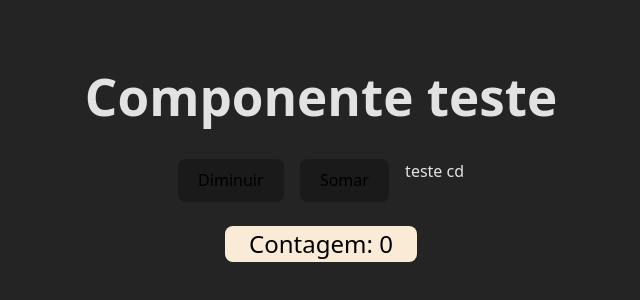
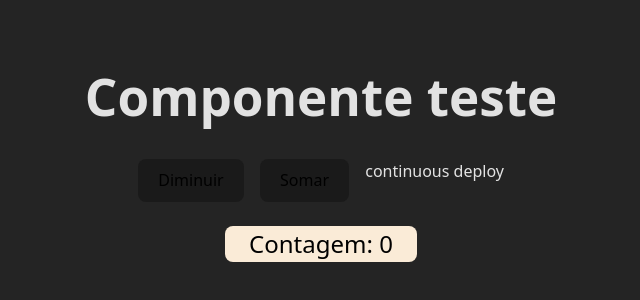
Before and after one commit to juliaam/learning-devops-vue, a Vue app: page / in a window 1280 px wide. Shown: the part 240-540 px from the top of the page, without its empty margins (319-959 px from the left). Built offline with nearby package versions, Linux system fonts and the light colour scheme.

Commit message:
feat: continuous deploy test

```diff
--- a/src/components/HelloWorld.vue
+++ b/src/components/HelloWorld.vue
@@ -9,7 +9,7 @@ const count = ref(0)
   <div class="buttonContainer">
     <button class="button" @click="count--">Diminuir</button>
     <button class="button" @click="count++">Somar</button>
-    <div>teste cd</div>
+    <div>continuous deploy</div>
   </div>
   <p class="count">Contagem: {{ count }}</p>
 </template>
```
